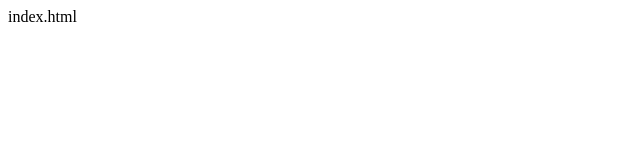
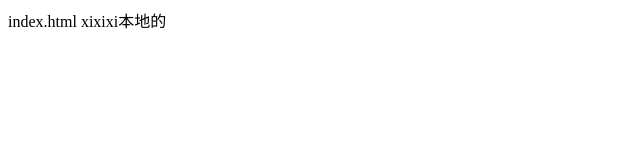
Before and after one commit to tydtea/2019, a plain HTML site: page index.html in a window 1280 px wide. Shown: the whole page, without its empty margins (0-640 px from the left). Drawn offline with Linux system fonts and the light colour scheme.

Commit message:
up index.html

```diff
--- a/index.html
+++ b/index.html
@@ -6,5 +6,6 @@
 </head>
 <body>
 index.html
+xixixi本地的
 </body>
 </html>
```
